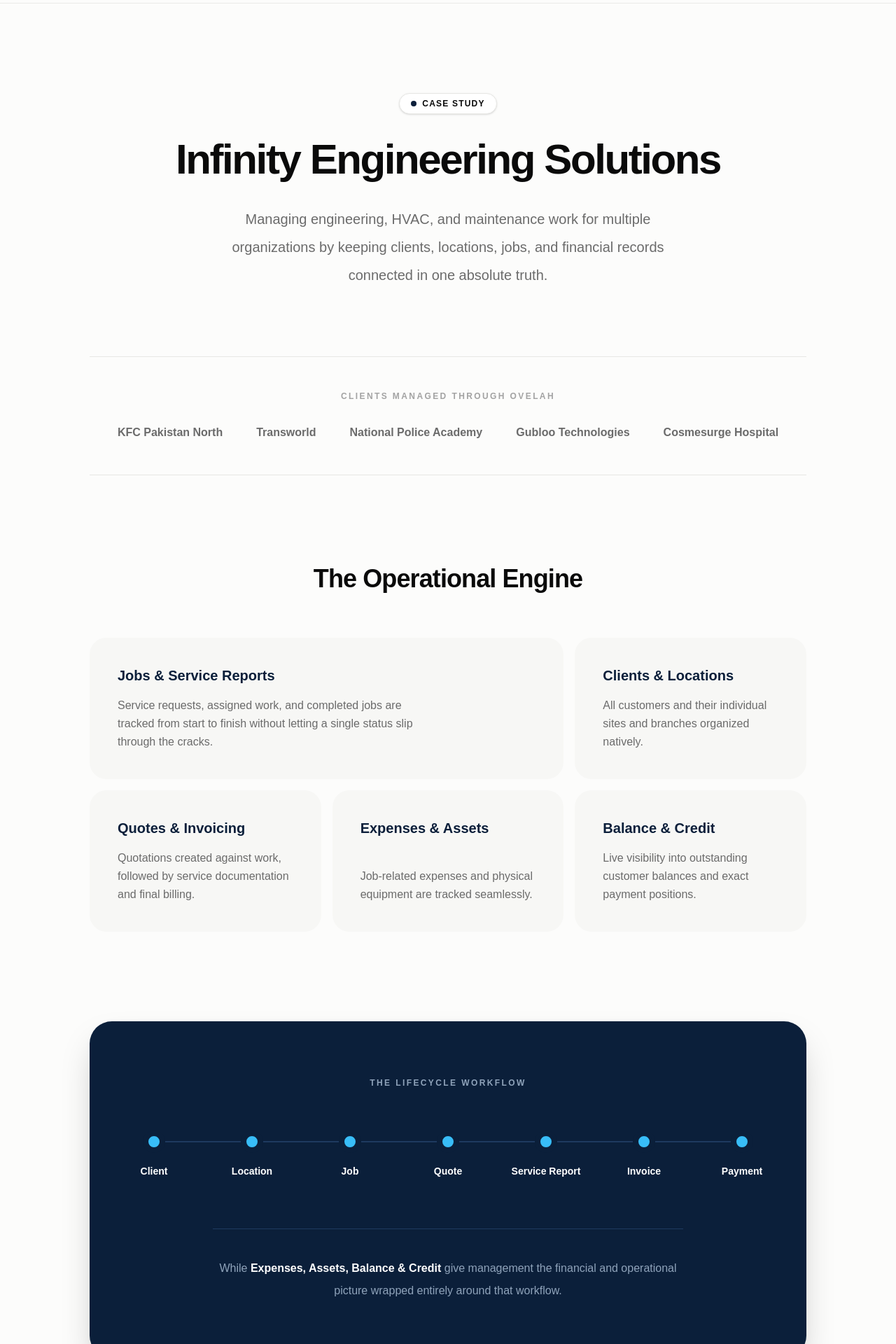
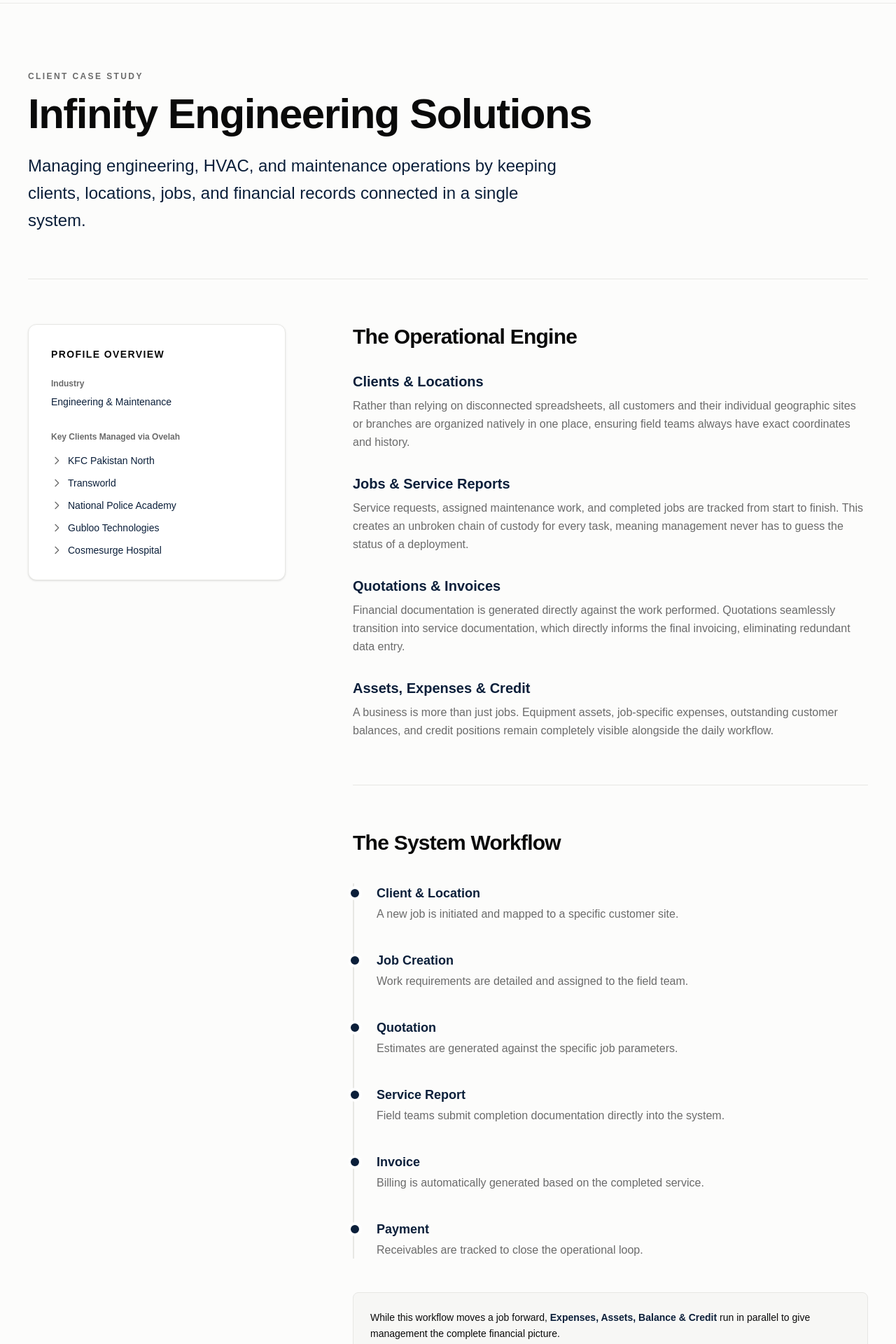
Before and after one commit to anass-nadeem/ovelah-website, a Next.js app: page /clients/infinity-engineering-solutions in a window 1280 px wide. Shown: the part 60-1980 px from the top of the page at 70% size. Built offline with nearby package versions, Linux system fonts and the light colour scheme.

Commit message:
infinity case study page redesign

```diff
--- a/app/clients/infinity-engineering-solutions/page.tsx
+++ b/app/clients/infinity-engineering-solutions/page.tsx
@@ -12,132 +12,131 @@
   ];
 
   const workflowSteps = [
-    "Client", "Location", "Job", "Quote", "Service Report", "Invoice", "Payment"
+    { title: "Client & Location", desc: "A new job is initiated and mapped to a specific customer site." },
+    { title: "Job Creation", desc: "Work requirements are detailed and assigned to the field team." },
+    { title: "Quotation", desc: "Estimates are generated against the specific job parameters." },
+    { title: "Service Report", desc: "Field teams submit completion documentation directly into the system." },
+    { title: "Invoice", desc: "Billing is automatically generated based on the completed service." },
+    { title: "Payment", desc: "Receivables are tracked to close the operational loop." }
   ];
 
   return (
     <>
       <Navbar />
 
-      <main className="bg-[#fcfcfb] pb-20 pt-24 md:pb-32 md:pt-32">
+      <main className="bg-[#fcfcfb] pb-24 pt-20 md:pb-32 md:pt-24">
         <Container>
 
-          {/* Premium Hero Section */}
-          <div className="mx-auto max-w-4xl text-center">
-            {/* Case Study Badge */}
-            <div className="mb-8 inline-flex items-center gap-2 rounded-full border border-[#e7e7e4] bg-white px-4 py-1.5 shadow-sm">
-              <div className="h-2 w-2 rounded-full bg-[#0b1f3a]"></div>
-              <span className="text-xs font-semibold uppercase tracking-widest text-[#0a0a0a]">
-                Case Study
-              </span>
-            </div>
-
-            <h1 className="mb-8 text-4xl font-semibold tracking-[-0.04em] text-[#0a0a0a] md:text-6xl leading-[1.1]">
+          {/* Executive Header */}
+          <div className="border-b border-[#e7e7e4] pb-12 md:pb-16">
+            <p className="mb-4 text-xs font-bold uppercase tracking-[0.2em] text-[#6b6b6b]">
+              Client Case Study
+            </p>
+            <h1 className="text-3xl font-semibold tracking-tight text-[#0a0a0a] md:text-5xl lg:text-6xl">
               Infinity Engineering Solutions
             </h1>
-            <p className="mx-auto max-w-2xl text-lg leading-relaxed text-[#6b6b6b] md:text-xl md:leading-loose">
-              Managing engineering, HVAC, and maintenance work for multiple organizations by keeping clients, locations, jobs, and financial records connected in one absolute truth.
+            <p className="mt-6 max-w-3xl text-lg leading-relaxed text-[#0b1f3a] md:text-2xl">
+              Managing engineering, HVAC, and maintenance operations by keeping clients, locations, jobs, and financial records connected in a single system.
             </p>
           </div>
 
-          {/* Editorial Client List (Replacing clunky pills) */}
-          <div className="mx-auto mt-24 max-w-5xl border-y border-[#e7e7e4] py-12 text-center">
-            <p className="mb-8 text-xs font-bold uppercase tracking-[0.2em] text-[#a3a3a3]">
-              Clients Managed Through Ovelah
-            </p>
-            <div className="flex flex-wrap items-center justify-center gap-x-12 gap-y-6">
+          {/* Two-Column Editorial Layout */}
+          <div className="mt-12 flex flex-col gap-16 md:mt-16 lg:flex-row lg:gap-24">
+
+            {/* Left Sidebar (Sticky Metadata) */}
+            <aside className="lg:w-1/3">
+              <div className="sticky top-24 rounded-xl border border-[#e7e7e4] bg-white p-8 shadow-sm">
+                <h3 className="mb-6 text-sm font-semibold uppercase tracking-widest text-[#0a0a0a]">
+                  Profile Overview
+                </h3>
+
+                <div className="mb-8">
+                  <p className="mb-2 text-xs font-semibold text-[#6b6b6b]">Industry</p>
+                  <p className="text-sm font-medium text-[#0b1f3a]">Engineering & Maintenance</p>
+                </div>
+
+                <div>
+                  <p className="mb-4 text-xs font-semibold text-[#6b6b6b]">Key Clients Managed via Ovelah</p>
+                  <ul className="flex flex-col gap-3">
                     {clients.map((client) => (
-                <span key={client} className="text-sm font-semibold text-[#6b6b6b] transition-colors hover:text-[#0b1f3a] md:text-base">
+                      <li key={client} className="flex items-start gap-2 text-sm font-medium text-[#0b1f3a]">
+                        <svg className="mt-0.5 h-4 w-4 shrink-0 text-[#6b6b6b]" fill="none" viewBox="0 0 24 24" stroke="currentColor">
+                          <path strokeLinecap="round" strokeLinejoin="round" strokeWidth="2" d="M9 5l7 7-7 7" />
+                        </svg>
                         {client}
-                </span>
+                      </li>
                     ))}
+                  </ul>
+                </div>
+              </div>
+            </aside>
+
+            {/* Right Column (Deep Dive Content) */}
+            <article className="lg:w-2/3">
+              <div className="prose prose-lg max-w-none text-[#6b6b6b]">
+                <h2 className="mb-8 text-2xl font-semibold tracking-tight text-[#0a0a0a] md:text-3xl">
+                  The Operational Engine
+                </h2>
+
+                <div className="mb-12 flex flex-col gap-8">
+                  <div>
+                    <h3 className="mb-2 text-xl font-semibold text-[#0b1f3a]">Clients & Locations</h3>
+                    <p className="text-base leading-relaxed">Rather than relying on disconnected spreadsheets, all customers and their individual geographic sites or branches are organized natively in one place, ensuring field teams always have exact coordinates and history.</p>
+                  </div>
+
+                  <div>
+                    <h3 className="mb-2 text-xl font-semibold text-[#0b1f3a]">Jobs & Service Reports</h3>
+                    <p className="text-base leading-relaxed">Service requests, assigned maintenance work, and completed jobs are tracked from start to finish. This creates an unbroken chain of custody for every task, meaning management never has to guess the status of a deployment.</p>
+                  </div>
+
+                  <div>
+                    <h3 className="mb-2 text-xl font-semibold text-[#0b1f3a]">Quotations & Invoices</h3>
+                    <p className="text-base leading-relaxed">Financial documentation is generated directly against the work performed. Quotations seamlessly transition into service documentation, which directly informs the final invoicing, eliminating redundant data entry.</p>
+                  </div>
+
+                  <div>
+                    <h3 className="mb-2 text-xl font-semibold text-[#0b1f3a]">Assets, Expenses & Credit</h3>
+                    <p className="text-base leading-relaxed">A business is more than just jobs. Equipment assets, job-specific expenses, outstanding customer balances, and credit positions remain completely visible alongside the daily workflow.</p>
                   </div>
                 </div>
 
-          {/* Bento Box Grid - How Infinity uses Ovelah */}
-          <div className="mx-auto mt-32 max-w-5xl">
-            <div className="mb-16 md:text-center">
-              <h2 className="text-3xl font-semibold tracking-tight text-[#0a0a0a] md:text-4xl">
-                The Operational Engine
+                {/* Vertical Process Timeline */}
+                <div className="mt-16 border-t border-[#e7e7e4] pt-16">
+                  <h2 className="mb-10 text-2xl font-semibold tracking-tight text-[#0a0a0a] md:text-3xl">
+                    The System Workflow
                   </h2>
-            </div>
 
-            <div className="grid gap-4 md:grid-cols-3">
+                  <div className="relative border-l-2 border-[#e7e7e4] pl-8">
+                    {workflowSteps.map((step, index) => (
+                      <div key={step.title} className="relative mb-10 last:mb-0">
+                        {/* Timeline Node */}
+                        <div className="absolute -left-[41px] top-1 h-5 w-5 rounded-full border-4 border-white bg-[#0b1f3a]"></div>
 
-              {/* Row 1 */}
-              <div className="group flex flex-col justify-between rounded-3xl bg-[#f7f7f5] p-8 transition-colors hover:bg-[#f0f0ed] md:col-span-2 md:p-10">
-                <h4 className="mb-4 text-xl font-semibold text-[#0b1f3a]">Jobs & Service Reports</h4>
-                <p className="max-w-md text-base leading-relaxed text-[#6b6b6b]">Service requests, assigned work, and completed jobs are tracked from start to finish without letting a single status slip through the cracks.</p>
-              </div>
-
-              <div className="group flex flex-col justify-between rounded-3xl bg-[#f7f7f5] p-8 transition-colors hover:bg-[#f0f0ed] md:col-span-1 md:p-10">
-                <h4 className="mb-4 text-xl font-semibold text-[#0b1f3a]">Clients & Locations</h4>
-                <p className="text-base leading-relaxed text-[#6b6b6b]">All customers and their individual sites and branches organized natively.</p>
-              </div>
-
-              {/* Row 2 */}
-              <div className="group flex flex-col justify-between rounded-3xl bg-[#f7f7f5] p-8 transition-colors hover:bg-[#f0f0ed] md:col-span-1 md:p-10">
-                <h4 className="mb-4 text-xl font-semibold text-[#0b1f3a]">Quotes & Invoicing</h4>
-                <p className="text-base leading-relaxed text-[#6b6b6b]">Quotations created against work, followed by service documentation and final billing.</p>
-              </div>
-
-              <div className="group flex flex-col justify-between rounded-3xl bg-[#f7f7f5] p-8 transition-colors hover:bg-[#f0f0ed] md:col-span-1 md:p-10">
-                <h4 className="mb-4 text-xl font-semibold text-[#0b1f3a]">Expenses & Assets</h4>
-                <p className="text-base leading-relaxed text-[#6b6b6b]">Job-related expenses and physical equipment are tracked seamlessly.</p>
-              </div>
-
-              <div className="group flex flex-col justify-between rounded-3xl bg-[#f7f7f5] p-8 transition-colors hover:bg-[#f0f0ed] md:col-span-1 md:p-10">
-                <h4 className="mb-4 text-xl font-semibold text-[#0b1f3a]">Balance & Credit</h4>
-                <p className="text-base leading-relaxed text-[#6b6b6b]">Live visibility into outstanding customer balances and exact payment positions.</p>
-              </div>
-
-            </div>
-          </div>
-
-          {/* Premium Pipeline UI - The Workflow */}
-          <div className="mx-auto mt-32 max-w-5xl overflow-hidden rounded-[2rem] bg-[#0b1f3a] p-10 shadow-2xl md:p-20">
-            <h3 className="mb-16 text-center text-xs font-bold uppercase tracking-[0.2em] text-[#8fa3ba]">
-              The Lifecycle Workflow
-            </h3>
-
-            {/* Visual Pipeline */}
-            <div className="relative mx-auto flex max-w-4xl flex-col items-start justify-between gap-6 md:flex-row md:items-center md:gap-0">
-
-              {/* Connecting Background Line (Desktop only) */}
-              <div className="absolute left-0 top-1/2 hidden h-0.5 w-full -translate-y-1/2 bg-[#1e3a5f] md:block"></div>
-
-              {workflowSteps.map((step, index) => (
-                <div key={step} className="relative z-10 flex flex-row items-center gap-4 md:flex-col md:gap-4">
-                  {/* Pipeline Node */}
-                  <div className="flex h-10 w-10 shrink-0 items-center justify-center rounded-full border-4 border-[#0b1f3a] bg-[#38bdf8] shadow-[0_0_0_4px_rgba(11,31,58,1)] transition-transform hover:scale-110 md:h-6 md:w-6"></div>
-                  {/* Label */}
-                  <span className="text-sm font-semibold text-white md:absolute md:-bottom-10 md:whitespace-nowrap">{step}</span>
-
-                  {/* Mobile Connecting Line */}
-                  {index !== workflowSteps.length - 1 && (
-                    <div className="absolute left-5 top-10 h-full w-0.5 bg-[#1e3a5f] md:hidden"></div>
-                  )}
+                        <h4 className="text-lg font-semibold text-[#0b1f3a]">{step.title}</h4>
+                        <p className="mt-1 text-base text-[#6b6b6b]">{step.desc}</p>
                       </div>
                     ))}
                   </div>
 
-            <div className="mx-auto mt-16 max-w-2xl border-t border-[#1e3a5f] pt-10 text-center md:mt-28">
-              <p className="text-sm leading-relaxed text-[#8fa3ba] md:text-base md:leading-loose">
-                While <span className="font-semibold text-white">Expenses, Assets, Balance & Credit</span> give management the financial and operational picture wrapped entirely around that workflow.
+                  <div className="mt-12 rounded-lg bg-[#f7f7f5] p-6 border border-[#e7e7e4]">
+                    <p className="text-sm font-medium leading-relaxed text-[#0a0a0a]">
+                      While this workflow moves a job forward, <span className="font-bold text-[#0b1f3a]">Expenses, Assets, Balance & Credit</span> run in parallel to give management the complete financial picture.
                     </p>
                   </div>
                 </div>
 
+              </div>
+            </article>
+
+          </div>
         </Container>
       </main>
 
       {/* The Closing Statement */}
-      <section className="border-t border-[#e7e7e4] bg-white py-32 text-center">
+      <section className="bg-[#0b1f3a] py-24 text-center text-white md:py-32">
         <Container>
-          <h2 className="text-4xl font-semibold tracking-[-0.02em] text-[#0a0a0a] md:text-6xl leading-[1.1]">
-            One business. <br className="hidden md:block" />
-            <span className="text-[#6b6b6b]">Multiple clients.</span> <br />
-            One connected system.
+          <h2 className="text-3xl font-semibold tracking-tight md:text-5xl lg:text-6xl">
+            One business. <br className="md:hidden" />Multiple clients. <br className="md:hidden" />One connected system.
           </h2>
         </Container>
       </section>
```
Lines whose indentation alone changed are shown as unchanged.
